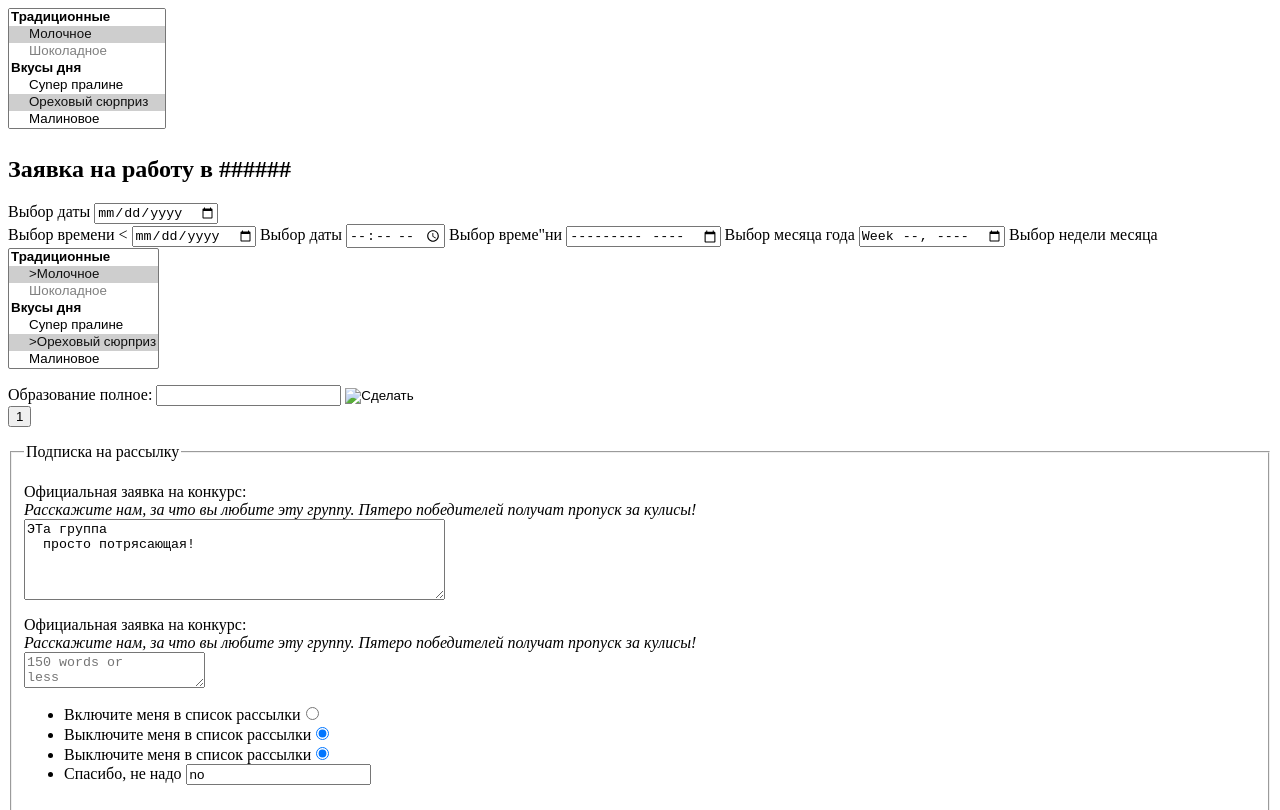
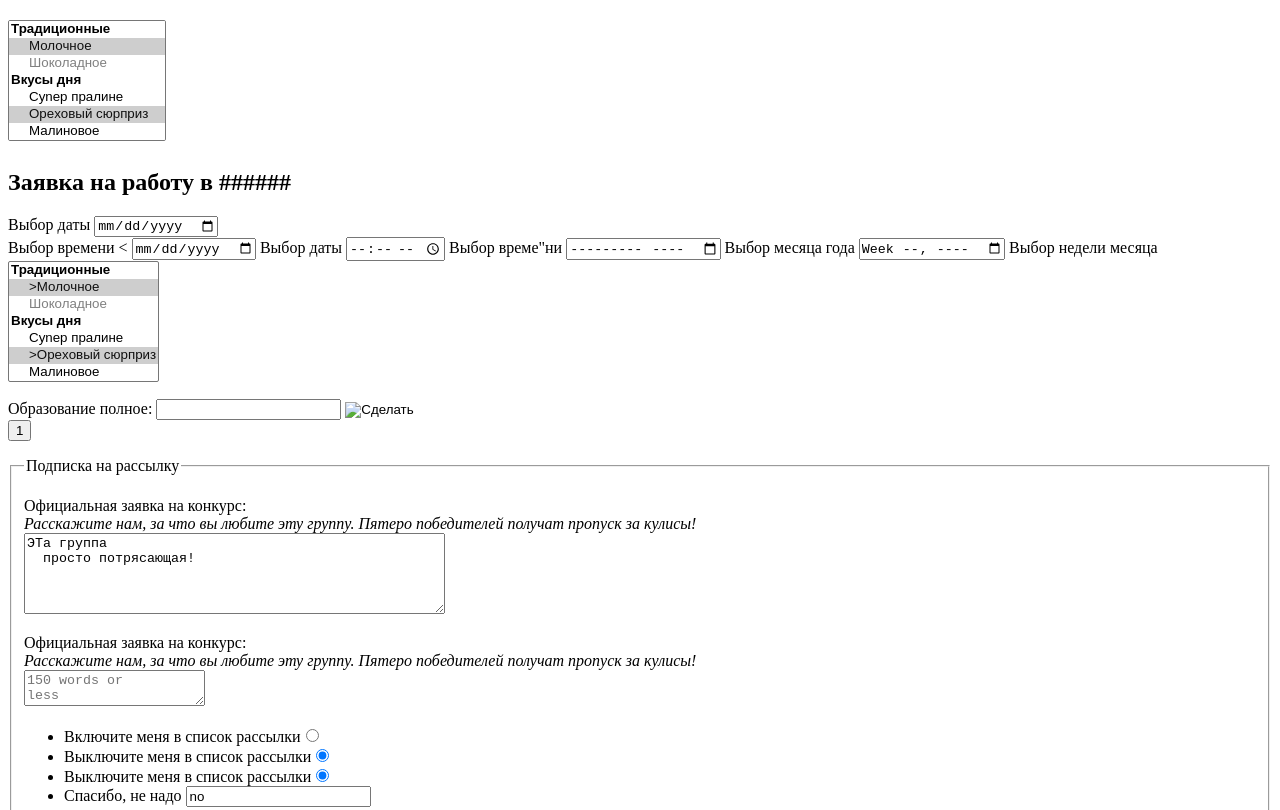
Before and after one commit to manta-na-dazla/-, a plain HTML site: page index.html in a window 1280 px wide. Shown: the top 810 px of the page. Drawn offline with Linux system fonts and the light colour scheme.

Commit message:
Update index.html

```diff
--- a/index.html
+++ b/index.html
@@ -1,10 +1,15 @@
+<!DOCTYPE html>
+<html>
+<link rel="123.css" href="">
+
+  <body>
+
 <form action="" class="railway">
 <div class="stripes-block">
 <div class="line"></div>
 </div>
 
-  <!DOCTYPE html>
-<html><body>
+
   <h2>
     <select name="icecream" size="7" multiple>
 <optgroup label="Традиционные">
```
